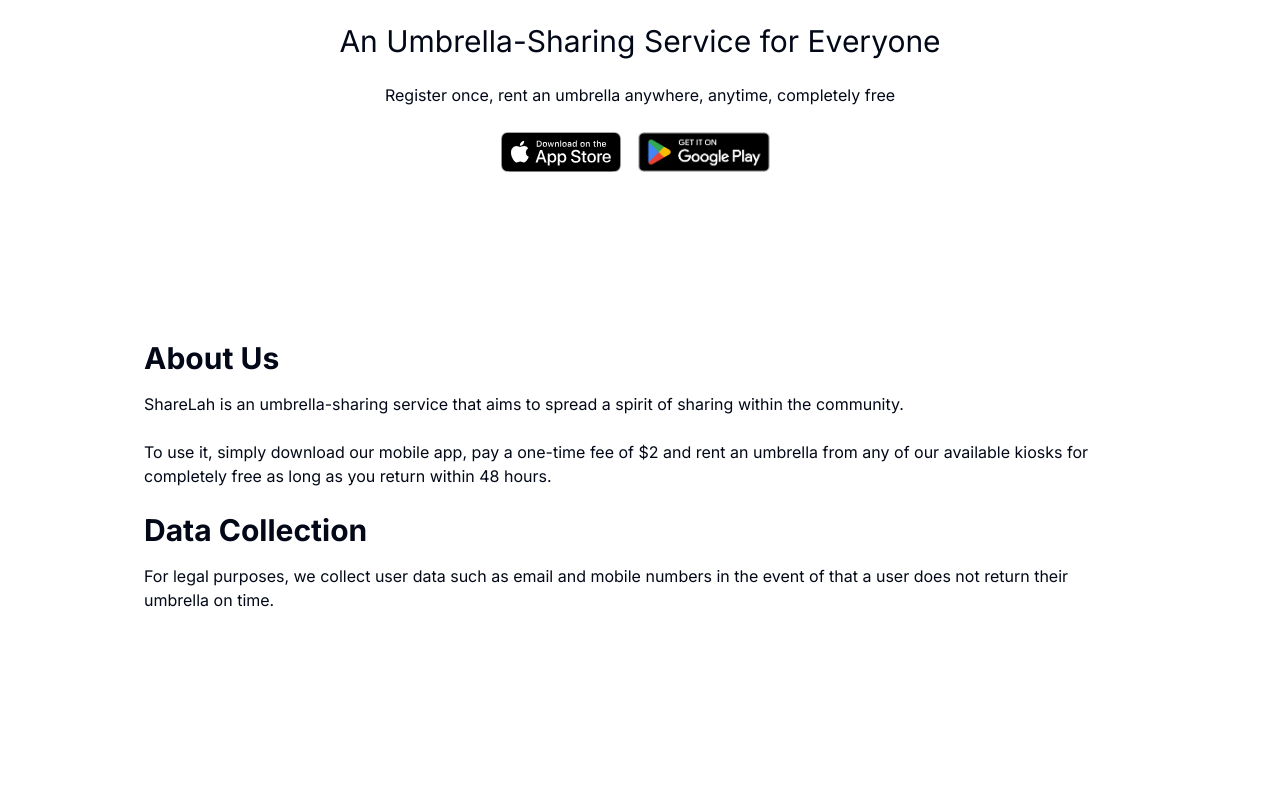
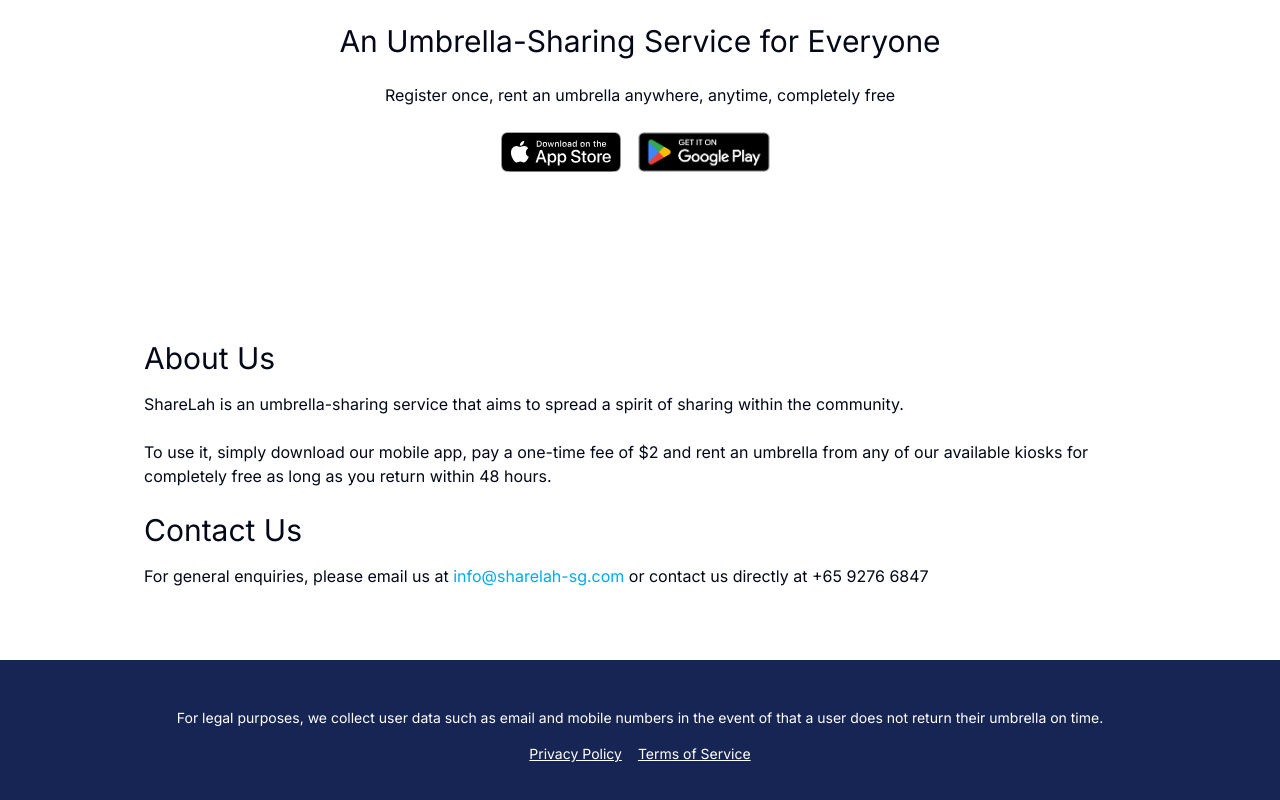
Before and after one commit to tankh99/sharelah-website, a Next.js app: page / in a window 1280 px wide. Shown: the part 300-1100 px from the top of the page. Before the commit the page ends 984 px from the top, so only its background shows below. Built offline with nearby package versions, Linux system fonts and the light colour scheme.

Commit message:
feat: added store buttons, privacy policy and prettied ui

```diff
--- a/src/app/layout.tsx
+++ b/src/app/layout.tsx
@@ -1,6 +1,7 @@
 import type { Metadata } from 'next'
 import { Inter } from 'next/font/google'
 import './globals.css'
+import Head from 'next/head'
 
 const inter = Inter({ subsets: ['latin'] })
 
--- a/src/app/page.tsx
+++ b/src/app/page.tsx
@@ -1,5 +1,3 @@
-'use client';
-
 import Image from 'next/image'
 import { Header } from '@/components/Header'
 import { Section } from '@/components/Section'
@@ -7,26 +5,19 @@ import { Button } from '@/components/ui/button'
 import { AppStoreButton, GooglePlayButton } from 'react-mobile-app-button'
 import Link from 'next/link';
 import { FaApple } from "react-icons/fa";
+import { AppStoreButtons } from '@/components/store-buttons'
 
 export default function Home() {
-  const APP_STORE_URL = "https://apps.apple.com/sg/app/sharelah/id1504054992"
-  const PLAY_STORE_URL = "https://play.google.com/store/apps/details?id=com.ShareLah"
+
   return (
-    <main className="pb-12">
+    <main className="">
       <div className='w-full h-[80vh] px-24 flex flex-col items-center justify-center'>
         <Image src="/logo.png" alt="Sharelah Logo" width={300} height={50} className='mb-12' />
         <h1 className='text-3xl mb-6 text-center'>An Umbrella-Sharing Service for Everyone</h1>
         <p className='text-center'>Register once, rent an umbrella anywhere, anytime, completely free </p>
-        <div className='flex flex-row items-center gap-x-2 mt-4'>
-          <Link target='_blank' href={APP_STORE_URL}>
-            <Image src="/app-store-badge.svg" alt="App Store Badge" width={120} height={50} className='' />
-          </Link>
-          <Link target='_blank' href={PLAY_STORE_URL}>
-            <Image src="/google-play-badge.png" alt="Google Play Badge" width={150} height={50} className='' />
-          </Link>
-        </div>
+        <AppStoreButtons/>
       </div>
-      <div className='px-36'>
+      <div className='px-36 pb-12'>
         {/* About sectio */}
         <Section>
           <Header>About Us</Header>
@@ -36,13 +27,32 @@ export default function Home() {
             To use it, simply download our mobile app, pay a one-time fee of $2 and rent an umbrella from any of our available kiosks for completely free as long as you return within 48 hours.
           </p>
         </Section>
+        {/* Contact Section */}
         <Section>
-          <Header>Data Collection</Header>
+          <Header>Contact Us</Header>
           <p>
-            For legal purposes, we collect user data such as email and mobile numbers in the event of that a user does not return their umbrella on time.
+            For general enquiries, please email us at <a className='text-primary hover:underline' href="mailto:info@sharelah-sg.com">info@sharelah-sg.com </a>
+            or contact us directly at +65 9276 6847
           </p>
         </Section>
+
+        </div>
+      <div className='bg-blue-950 text-white w-full px-24 py-12 text-center'>
+        <p className='text-sm mb-4'>
+          For legal purposes, we collect user data such as email and mobile numbers in the event of that a user does not return their umbrella on time.
+        </p>
+        <p className='flex gap-x-4 justify-center'>
+          <a target='_blank' className='text-sm underline hover:no-underline' href="https://sharelah.s3-ap-southeast-1.amazonaws.com/privacypolicy.html">Privacy Policy</a>
+          <a target='_blank' className='text-sm underline hover:no-underline' href="https://sharelah.s3-ap-southeast-1.amazonaws.com/termsandcondition.html">Terms of Service</a>
+        </p>
       </div>
     </main>
   )
 }
+
+// export function generateMetadata() {
+//   return {
+//     title: 'ShareLah',
+//     description: 'An umbrella-sharing service for everyone',
+//   }
+// }
--- a/src/components/Header.tsx
+++ b/src/components/Header.tsx
@@ -2,7 +2,7 @@
 
 export const Header = ({children}: React.PropsWithChildren) => {
   return (
-    <h3 className="text-3xl font-bold mb-4">
+    <h3 className="text-3xl mb-4">
       {children}
     </h3>
   )
--- /dev/null
+++ b/src/components/store-buttons.tsx
@@ -0,0 +1,21 @@
+'use client';
+
+import Image from "next/image";
+import PlayStoreBadge from '../../public/google-play-badge.png'
+import AppStoreBadge from '../../public/app-store-badge.svg'
+import Link from "next/link";
+
+export const AppStoreButtons = () => {
+  const APP_STORE_URL = "https://apps.apple.com/sg/app/sharelah/id1504054992"
+  const PLAY_STORE_URL = "https://play.google.com/store/apps/details?id=com.ShareLah"
+  return (
+    <div className='flex flex-row items-center gap-x-2 mt-4'>
+      <Link target='_blank' href={APP_STORE_URL}>
+        <Image src={AppStoreBadge} alt="App Store Badge" width={120} height={50} className='' />
+      </Link>
+      <Link target='_blank' href={PLAY_STORE_URL}>
+        <Image src={PlayStoreBadge} alt="Google Play Badge" width={150} height={50} className='' />
+      </Link>
+    </div>
+  )
+}
```
